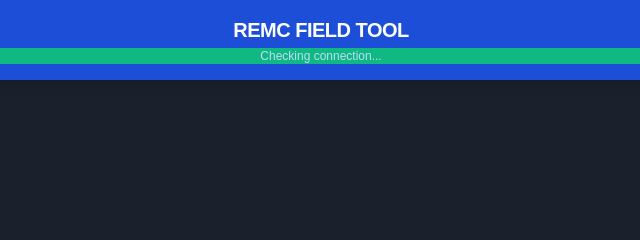
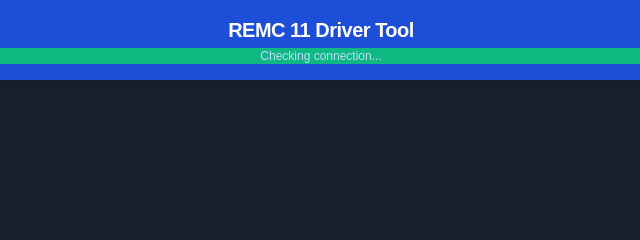
Before and after one commit to Socratic-tech/REMC11Route, a plain HTML site: page index.html in a window 1280 px wide. Shown: the top 240 px of the page, 319-959 px from the left. Drawn offline with nearby package versions, Linux system fonts and the light colour scheme; no server answers.

Commit message:
Update index.html

```diff
--- a/index.html
+++ b/index.html
@@ -17,7 +17,7 @@
 <body class="flex flex-col min-h-screen">
 
     <header class="bg-blue-700 p-4 text-center shadow-lg">
-        <h1 class="text-xl font-bold tracking-tight">REMC FIELD TOOL</h1>
+        <h1 class="text-xl font-bold tracking-tight">REMC 11 Driver Tool</h1>
         <p id="syncStatus" class="text-xs text-blue-200 mt-1">Checking connection...</p>
         <div id="offlineIndicator" class="hidden mt-2 inline-block px-3 py-1 rounded-full text-xs font-bold">
             📶 OFFLINE MODE - Changes will sync when online
```
